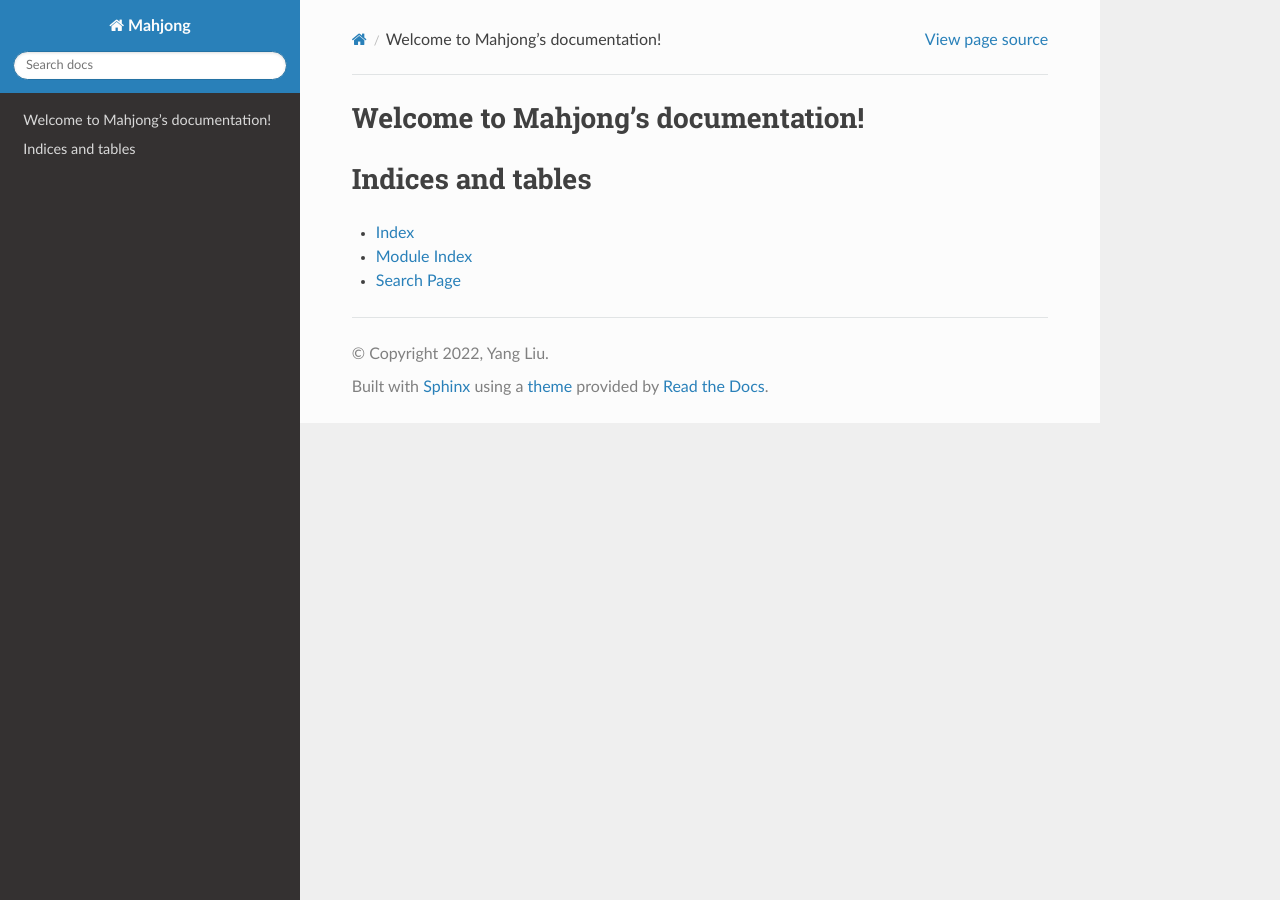
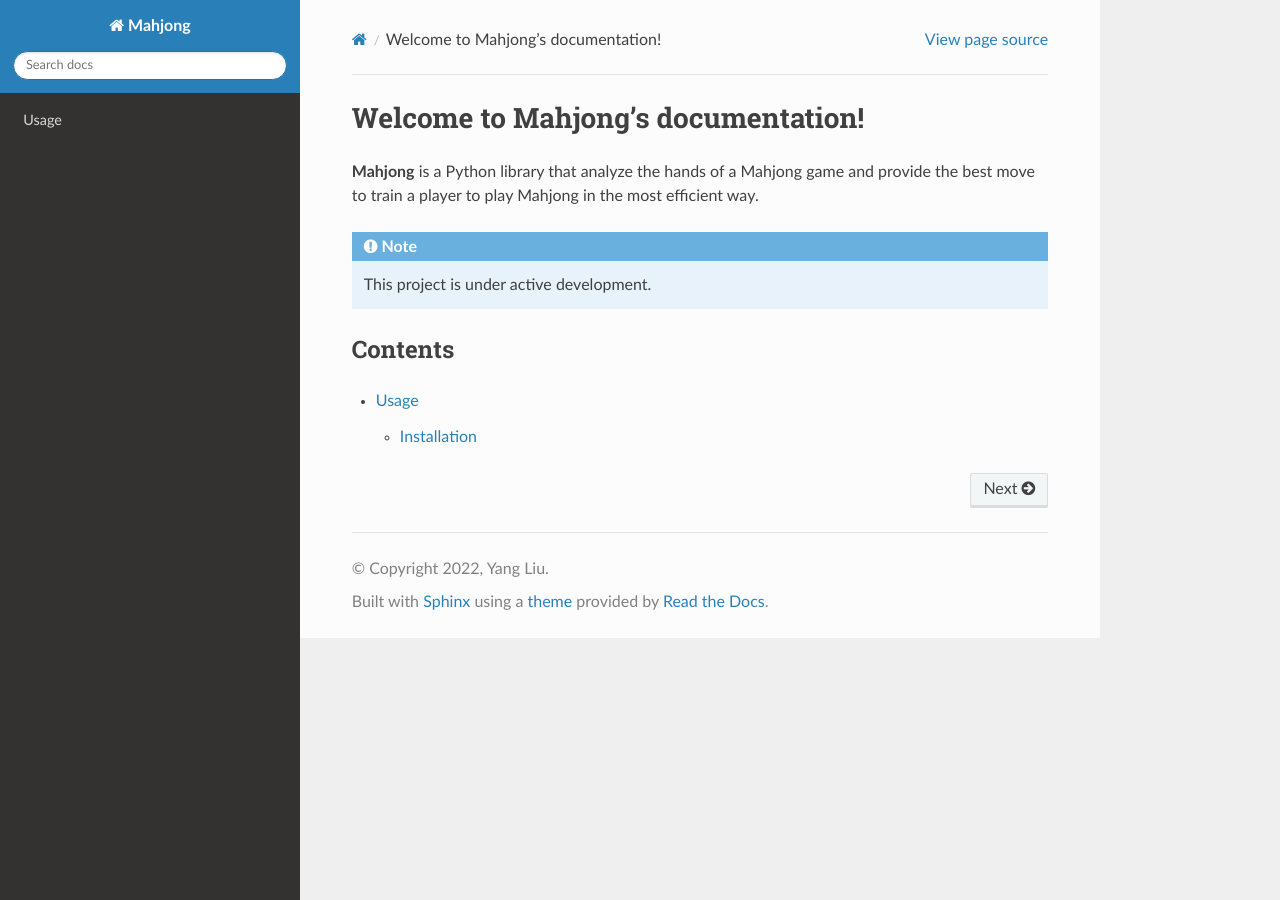
Before and after one commit to yangliu2/mahjong, a Sphinx documentation site: the page built from docs/source/index.rst, in a window 1280 px wide. Built offline with Sphinx 7.4.7 and the Read the Docs theme 2.0.0, drawn with Linux system fonts in a browser that asks for light colours.

Commit message:
modified index page

```diff
--- a/docs/source/index.rst
+++ b/docs/source/index.rst
@@ -1,21 +1,17 @@
-.. Mahjong documentation master file, created by
-   sphinx-quickstart on Wed Oct 26 21:46:12 2022.
-   You can adapt this file completely to your liking, but it should at least
-   contain the root `toctree` directive.
-
 Welcome to Mahjong's documentation!
 ===================================
 
+**Mahjong** is a Python library that analyze the hands of a Mahjong game and
+provide the best move to train a player to play Mahjong in the most efficient
+way.
+
+.. note::
+
+   This project is under active development.
+
+Contents
+--------
+
 .. toctree::
-   :maxdepth: 2
-   :caption: Contents:
+
    usage
-
-
-
-Indices and tables
-==================
-
-* :ref:`genindex`
-* :ref:`modindex`
-* :ref:`search`
```
